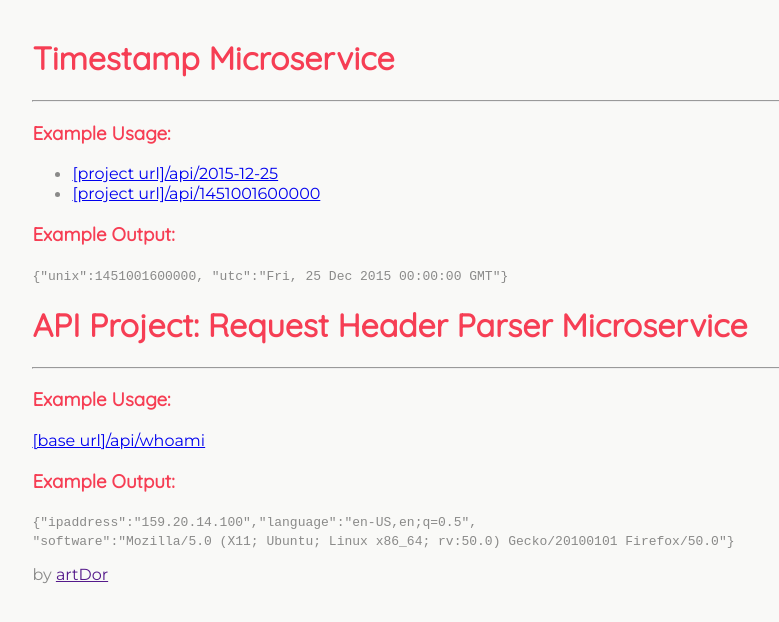
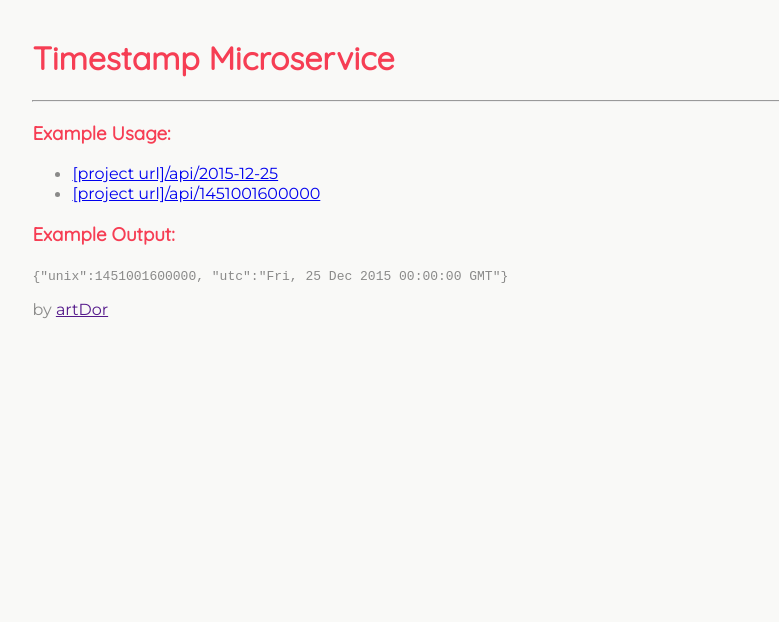
Before and after one commit to artdor1978/timeStamp, a website: page views/index.html in a window 1280 px wide. Shown: the whole page, without its empty margins (134-913 px from the left). Drawn offline with Linux system fonts and the light colour scheme.

Commit message:
deployHeroku

```diff
--- a/package.json
+++ b/package.json
@@ -19,7 +19,8 @@
   "dependencies": {
     "cors": "^2.8.5",
     "express": "^4.17.1",
-    "gh-pages": "^3.2.3"
+    "gh-pages": "^3.2.3",
+    "request-ip": "^2.1.3"
   },
   "devDependencies": {
     "@babel/core": "^7.15.5",
--- a/views/index.html
+++ b/views/index.html
@@ -41,20 +41,7 @@
 				>
 			</p>
 		</div>
-		<div class="container">
-			<h1>API Project: Request Header Parser Microservice</h1>
-			<hr />
-			<h3>Example Usage:</h3>
-			<a href="api/whoami"> [base url]/api/whoami </a>
-			<h3>Example Output:</h3>
-			<p>
-				<code
-					>{"ipaddress":"159.20.14.100","language":"en-US,en;q=0.5",<br />"software":"Mozilla/5.0
-					(X11; Ubuntu; Linux x86_64; rv:50.0) Gecko/20100101
-					Firefox/50.0"}</code
-				>
-			</p>
-		</div>
+
 		<div class="footer">
 			<p>by <a href="">artDor</a></p>
 		</div>
```
Also changed, not shown: server.js (+11 -2 lines), 1 other file.
